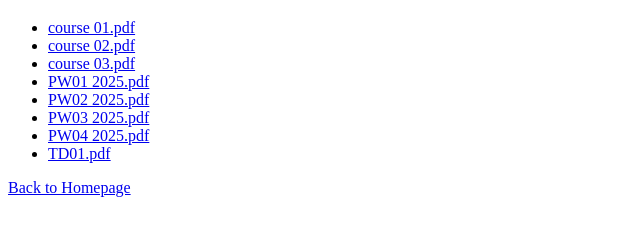
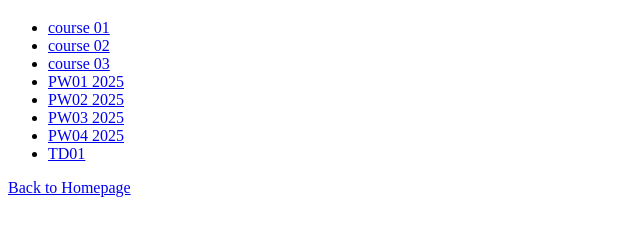
Before and after one commit to SeifELIslam-c/SEM1-Studyfiles-CSE, a plain HTML site: page algo/index.html in a window 1280 px wide. Shown: the part 61-296 px from the top of the page, without its empty margins (0-640 px from the left). Drawn offline with Linux system fonts and the light colour scheme.

Commit message:
Update index.html

```diff
--- a/algo/index.html
+++ b/algo/index.html
@@ -8,14 +8,14 @@
 <body>
     <h1>Algo</h1>
     <ul>
-        <li><a href="course 01.pdf">course 01.pdf</a></li>
-        <li><a href="course 02.pdf">course 02.pdf</a></li>
-        <li><a href="course 03.pdf">course 03.pdf</a></li>
-        <li><a href="PW1 2025.pdf">PW01 2025.pdf</a></li>
-        <li><a href="PW02 2025.pdf">PW02 2025.pdf</a></li>
-        <li><a href="PW03 2025.pdf">PW03 2025.pdf</a></li>
-        <li><a href="PW04 2025.pdf">PW04 2025.pdf</a></li>
-        <li><a href="TD01.pdf">TD01.pdf</a></li>
+        <li><a href="course 01.pdf">course 01</a></li>
+        <li><a href="course 02.pdf">course 02</a></li>
+        <li><a href="course 03.pdf">course 03</a></li>
+        <li><a href="PW1 2025.pdf">PW01 2025</a></li>
+        <li><a href="PW02 2025.pdf">PW02 2025</a></li>
+        <li><a href="PW03 2025.pdf">PW03 2025</a></li>
+        <li><a href="PW04 2025.pdf">PW04 2025</a></li>
+        <li><a href="TD01.pdf">TD01</a></li>
     </ul>
     <a href="../index.html">Back to Homepage</a>
 </body>
```
